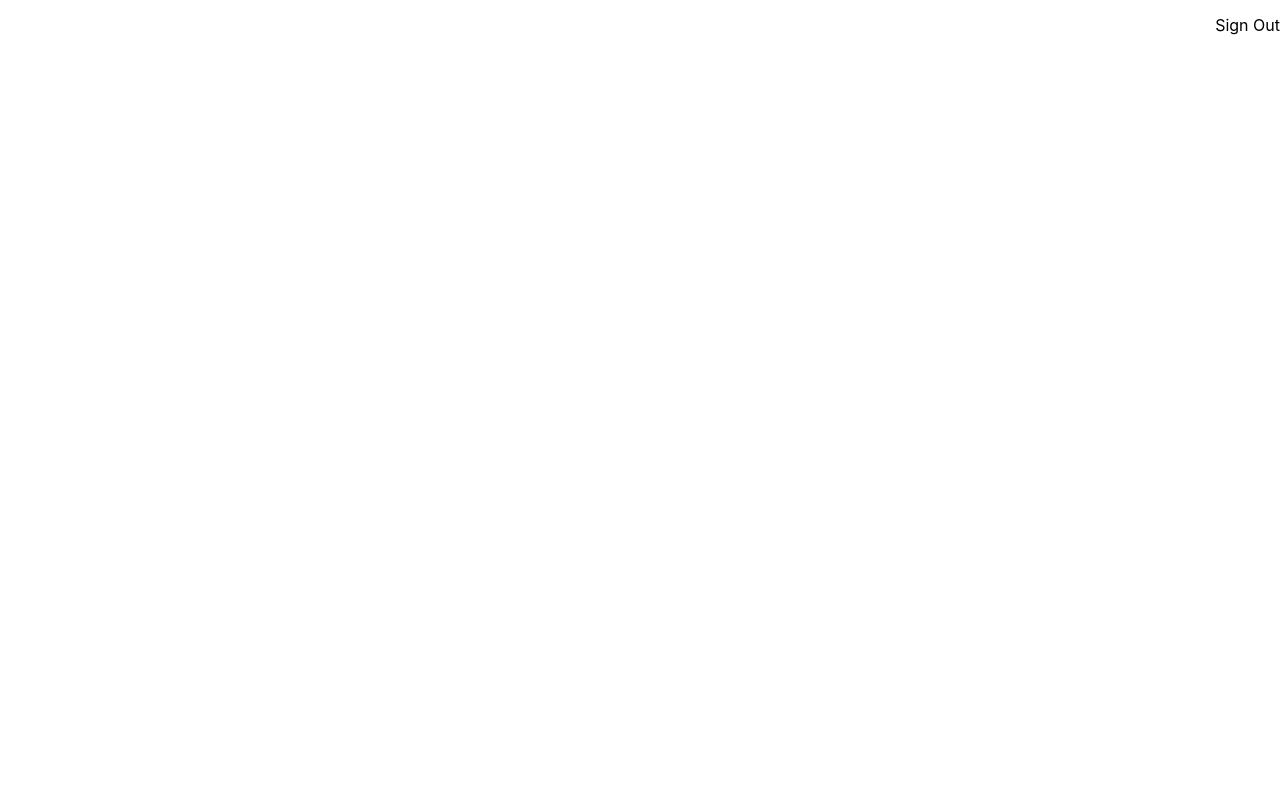
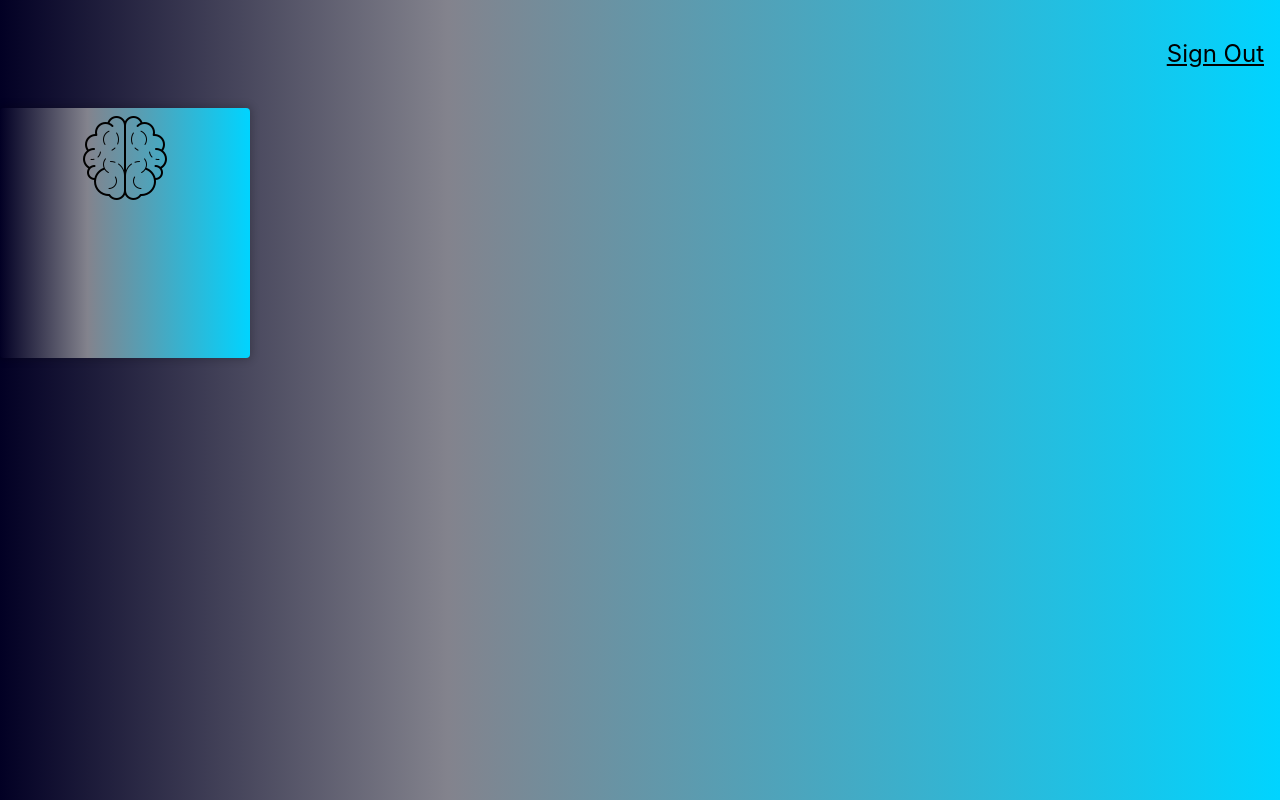
Before and after one commit to Ozsvart/Facerecognitionbrain, a React (Create React App) app: page / in a window 1280 px wide. Built offline with nearby package versions, Linux system fonts and the light colour scheme.

Commit message:
Creating a logo

```diff
--- a/package.json
+++ b/package.json
@@ -9,6 +9,7 @@
     "react": "^18.2.0",
     "react-dom": "^18.2.0",
     "react-scripts": "5.0.1",
+    "react-tilt": "^1.0.2",
     "tachyons": "^4.12.0",
     "web-vitals": "^2.1.4"
   },
--- a/src/App.js
+++ b/src/App.js
@@ -1,13 +1,14 @@
 import React, {Component } from 'react';
 import Navigation from './Components/Navigation/Navigation';
+import Logo from './Components/Logo/Logo'
 import './App.css';
 
 function App() {
   return (
     <div className="App">
       <Navigation />
-      {/*<Logo />
-        <ImageLinkForm />
+      <Logo />
+        {/*<ImageLinkForm />
         <Facerecognition />*/}
     </div>
   );
--- /dev/null
+++ b/src/Components/Logo/Logo.css
@@ -0,0 +1,3 @@
+.Tilt {
+    background: linear-gradient(90deg, rgba(2,0,36,1) 0%, rgba(131,131,141,1) 35%, rgba(0,212,255,1) 100%);
+}
--- /dev/null
+++ b/src/Components/Logo/Logo.js
@@ -0,0 +1,26 @@
+import React from 'react';
+import { Tilt } from 'react-tilt';
+import brain from './brain.png';
+import './Logo.css';
+
+const defaultOptions = {
+	reverse:        false,  // reverse the tilt direction
+	max:            55,     // max tilt rotation (degrees)
+	perspective:    1000,   // Transform perspective, the lower the more extreme the tilt gets.
+	scale:          1.1,    // 2 = 200%, 1.5 = 150%, etc..
+	speed:          1000,   // Speed of the enter/exit transition
+	transition:     true,   // Set a transition on enter/exit.
+	axis:           null,   // What axis should be disabled. Can be X or Y.
+	reset:          true,    // If the tilt effect has to be reset on exit.
+	easing:         "cubic-bezier(.03,.98,.52,.99)",    // Easing on enter/exit.
+}
+
+const Logo = () => {
+  return (
+    <Tilt className="Tilt br2 shadow-2" options={defaultOptions} style={{ height: 250, width: 250 }}>
+      <div><img alt='Logo' src={brain}/></div>
+    </Tilt>
+  )
+}
+
+export default Logo;
--- a/src/Components/Navigation/Navigation.js
+++ b/src/Components/Navigation/Navigation.js
@@ -3,7 +3,7 @@ import React from 'react';
 const Navigation = () => {
     return (
         <nav style={{display: 'flex', justifyContent: 'flex-end'}}>
-            <p classnName='f3 link dim black underlined pa3 pointer'>Sign Out</p>
+            <p className='f3 link dim black underline pa3 pointer'>Sign Out</p>
         </nav>
     );
 }
--- a/src/index.css
+++ b/src/index.css
@@ -5,6 +5,7 @@ body {
     sans-serif;
   -webkit-font-smoothing: antialiased;
   -moz-osx-font-smoothing: grayscale;
+  background: linear-gradient(90deg, rgba(2,0,36,1) 0%, rgba(131,131,141,1) 35%, rgba(0,212,255,1) 100%);
 }
 
 code {
```
Also changed, not shown: src/Components/Logo/brain.png (added), 1 other file (tests, documents, lock files or other folders).
